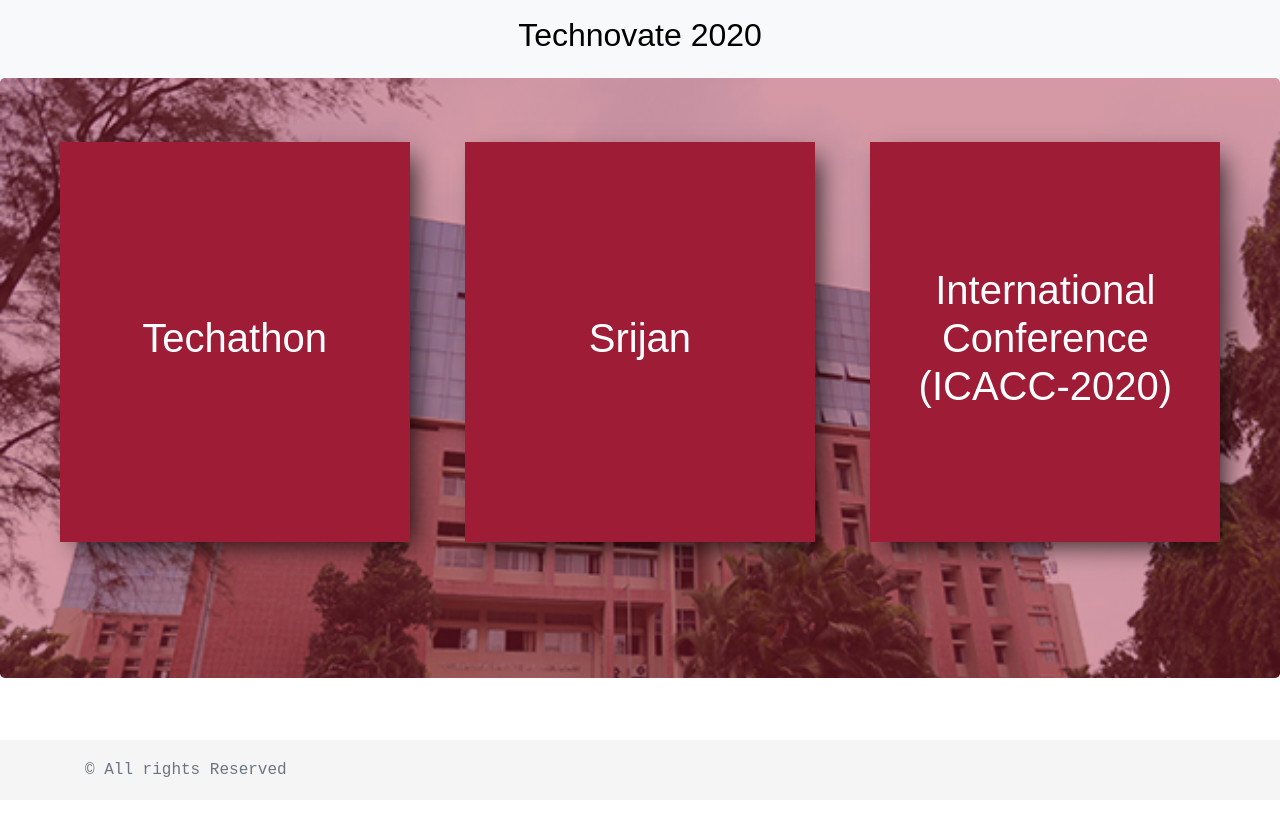
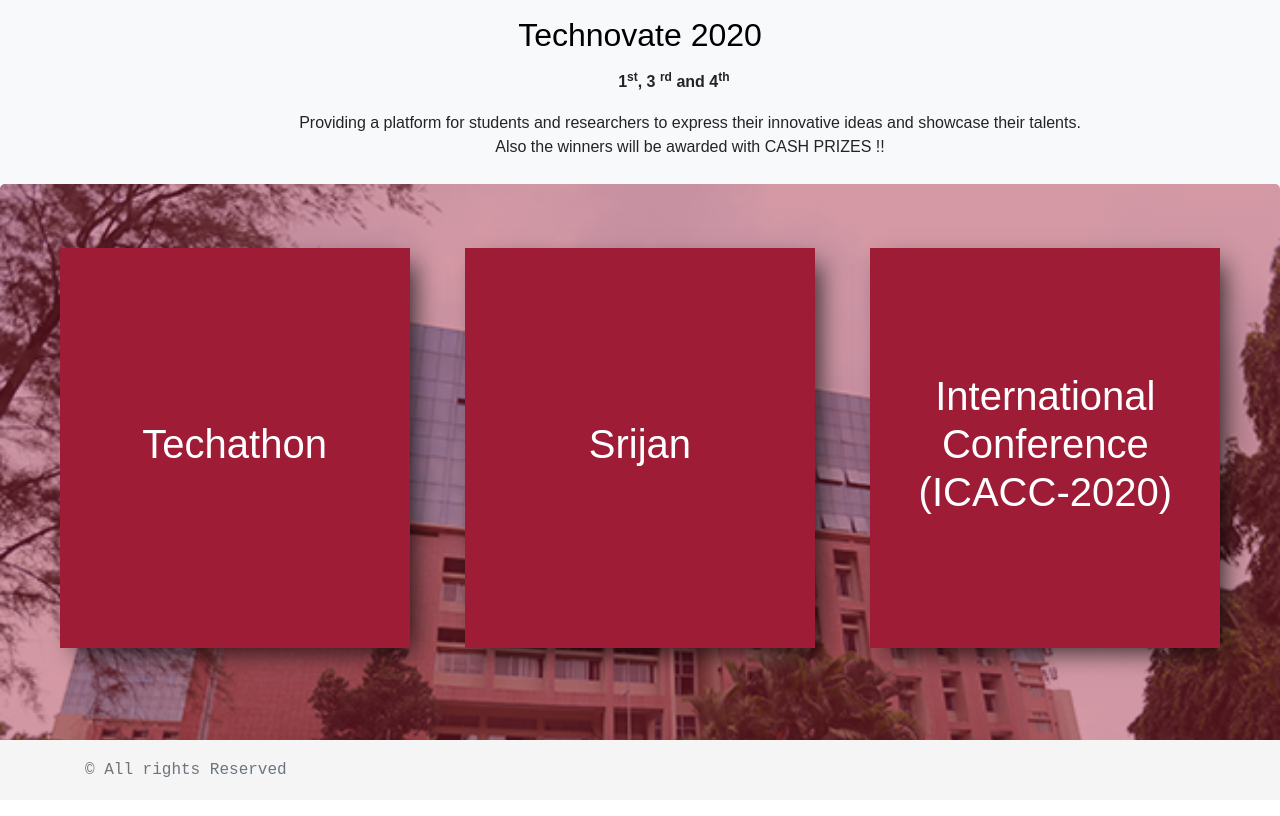
Before and after one commit to tatkarekshipra/technovate2020, a plain HTML site: page index.html in a window 1280 px wide. Drawn offline with Linux system fonts and the light colour scheme.

Commit message:
added date and description

```diff
--- a/index.html
+++ b/index.html
@@ -17,10 +17,13 @@
         <ul class="nav navbar-nav navbar-logo mx-auto">
             <li class="nav-item">
                 <h2 style="color: black; font-family: Arial;" class="nav-link">Technovate 2020</h2>
+				<p style="margin-left:100px; font-family: Arial; font-weight:bold;">1<sup>st</sup>, 3 <sup>rd</sup> and 4<sup>th</sup></p>
             </li>
         </ul>
+		<p style="margin-left:100px; padding:1px 180px; font-family: Arial;" align="center">Providing a platform for students and researchers to express their innovative ideas and showcase their talents. Also the winners will be awarded with CASH PRIZES !!</p>
     </nav>
     <div class="jumbotron">
+
         <div class="flip-card">
             <div class="flip-card-inner">
                 <div class="flip-card-front">
@@ -31,6 +34,7 @@
                     <p style="font-size:20px;font-family: Arial;">31 March and 1 April 2020</p>
                     <a style="color:white; font-size:20px;font-family: Arial;" href="Techathon 2020.pdf"
                         target="_blank">Brochure</a>
+					<a style="color:white; font-size:20px;font-family: Arial;" href= "https://techathon.co.in/">View More</a>
                 </div>
 
             </div>
@@ -56,8 +60,10 @@
                     <h1 style="font-family: Arial;">International Conference (ICACC-2020)</h1>
                 </div>
                 <div class="flip-card-back">
+				<p style="font-size:20px;font-family: Arial;"> Conference Dates:</p>
+                    <p style="font-size:20px;font-family: Arial;">3<sup>rd</sup> and 4<sup>th</sup> April 2020</p>
                      <span style="font-size:20px;font-family: Arial;">  Conference Link: </span>
-                     <a style="color:black;"
+                     <a style="color:white; font-size:20px;font-family: Arial;"
                             href="http://rait.ac.in/icacc2020/">Click here</a>
                 </div>
             </div>
```
Also changed, not shown: 1 other file.
